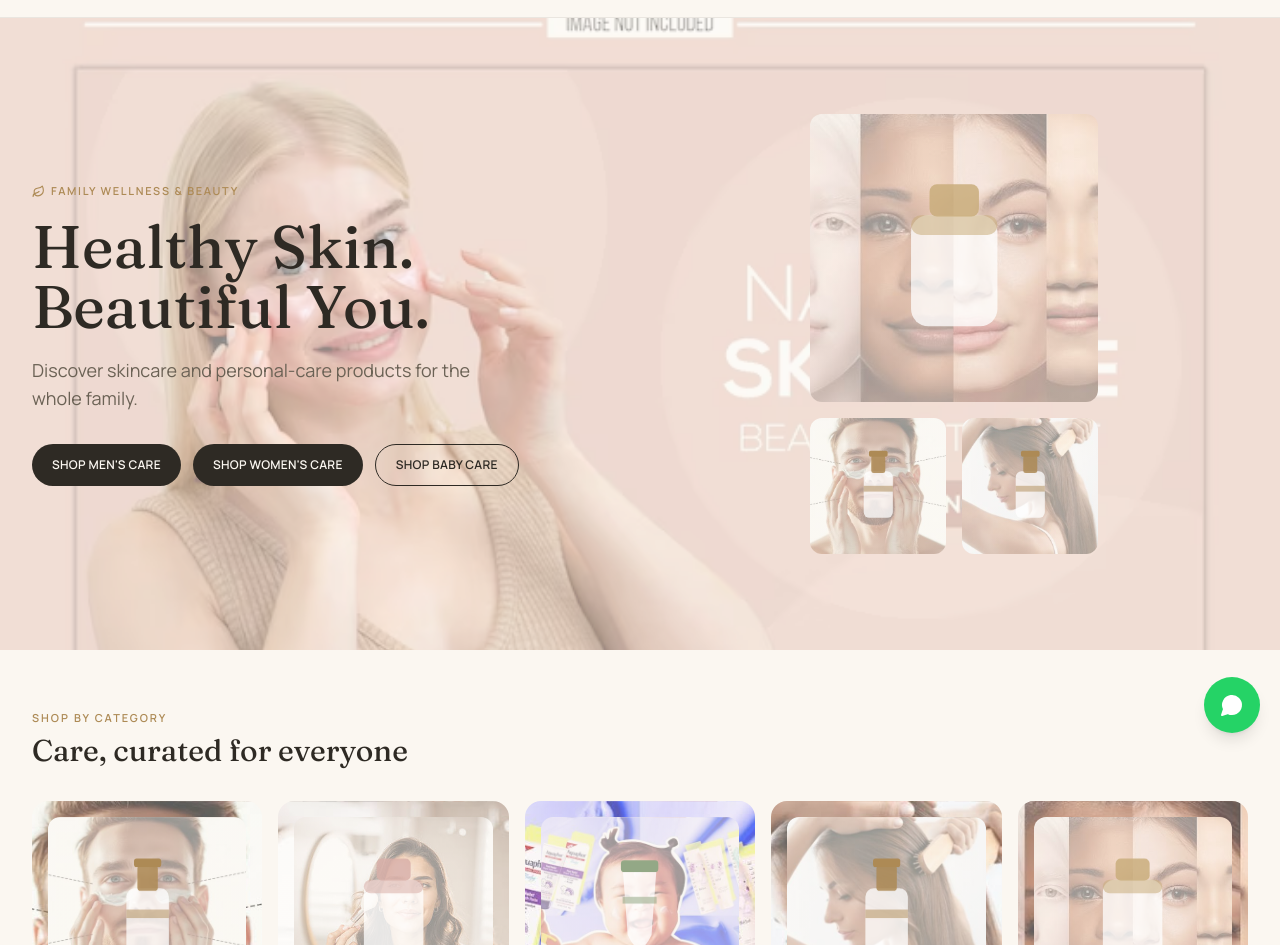
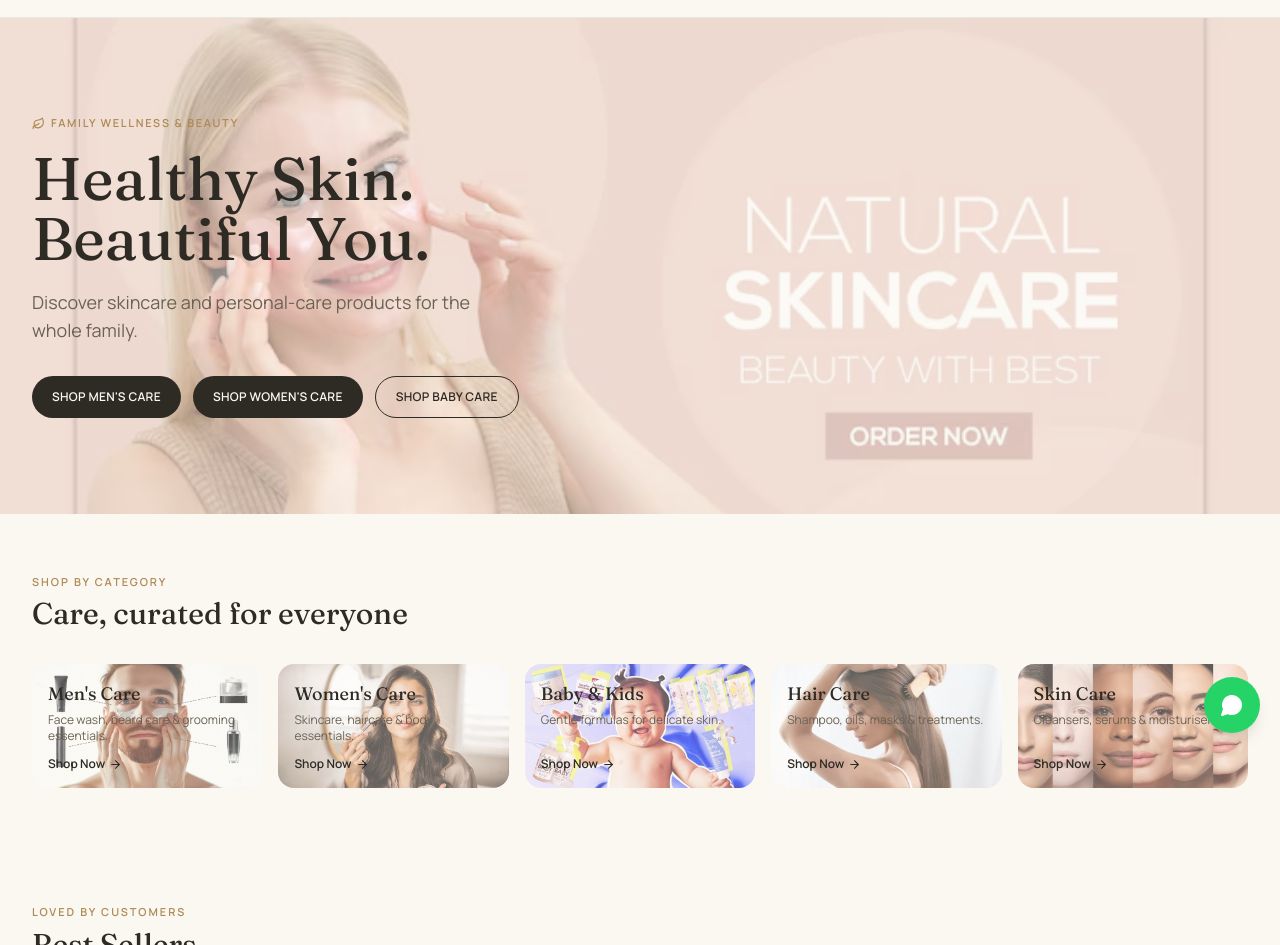
Before and after one commit to su91-bseem-f24-012-cloud/aavara-cosmetics, a React (Vite) app: page / in a window 1280 px wide. Shown: the part 47-992 px from the top of the page. Built offline with nearby package versions, Linux system fonts and the light colour scheme.

Commit message:
Update App.jsx

```diff
--- a/src/App.jsx
+++ b/src/App.jsx
@@ -535,13 +535,6 @@
             <HeroBtn onClick={() => navigate("shop", { group: "baby" })} label="Shop Baby Care" ghost />
           </div>
         </div>
-        <div className="hidden md:flex justify-center">
-          <div className="grid grid-cols-2 gap-4 w-72">
-            <div className="col-span-2"><ProductArt tone={i === 0 ? "women" : i === 1 ? "skin" : "baby"} vessel="jar" /></div>
-            <ProductArt tone="men" vessel="bottle" />
-            <ProductArt tone="hair" vessel="bottle" />
-          </div>
-        </div>
       </div>
     </section>
   );
@@ -566,7 +559,6 @@
       <div className="grid sm:grid-cols-2 lg:grid-cols-5 gap-4 mt-8">
         {CATEGORY_DEFS.map((c) => (
                     <div key={c.key} className="rounded-2xl p-4 flex flex-col gap-3" style={toneBgStyle(c.key, 0.35)}>
-            <ProductArt tone={c.key} vessel={c.vessel} />
             <div>
               <h3 style={{ fontFamily: "Fraunces, serif" }} className="text-lg" >{c.label}</h3>
               <p className="text-xs mt-1" style={{ color: COLORS.inkSoft }}>{c.desc}</p>
```
